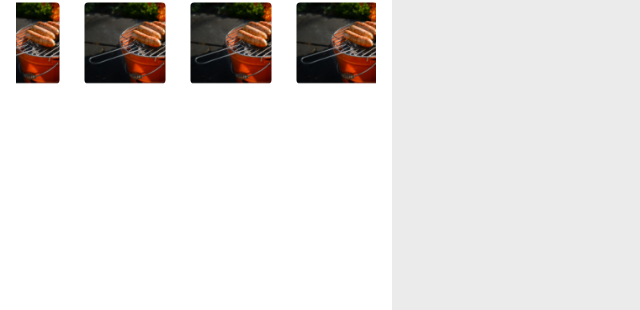
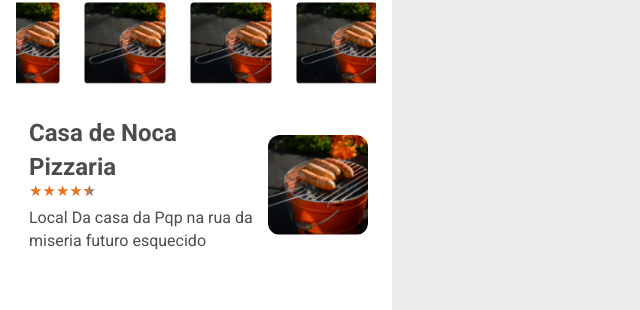
Before and after one commit to mj-lopes/Restaurant-finder, a React (Create React App) app: page / in a window 1280 px wide. Shown: the part 176-486 px from the top of the page, without its empty margins (0-640 px from the left). Built offline with nearby package versions, Linux system fonts and the light colour scheme.

Commit message:
Adicionado componentes sobre info dos restaurantes e modal

```diff
--- a/package.json
+++ b/package.json
@@ -8,8 +8,10 @@
     "@testing-library/jest-dom": "^5.14.1",
     "@testing-library/react": "^11.2.7",
     "@testing-library/user-event": "^12.8.3",
+    "google-map-react": "^2.1.10",
     "react": "^17.0.2",
     "react-dom": "^17.0.2",
+    "react-rating-stars-component": "^2.2.0",
     "react-scripts": "4.0.3",
     "react-slick": "^0.28.1",
     "slick-carousel": "^1.8.1",
--- a/public/index.html
+++ b/public/index.html
@@ -29,5 +29,6 @@
   <body>
     <noscript>You need to enable JavaScript to run this app.</noscript>
     <div id="root"></div>
+    <div id="modal-root"></div>
   </body>
 </html>
--- /dev/null
+++ b/src/components/Modal/Portal/index.jsx
@@ -0,0 +1,8 @@
+import ReactDOM from "react-dom";
+
+const PortalModal = ({ children }) => {
+  const portal = document.getElementById("modal-root");
+  return ReactDOM.createPortal(children, portal);
+};
+
+export default PortalModal;
--- /dev/null
+++ b/src/components/Modal/index.jsx
@@ -0,0 +1,69 @@
+import React, { useEffect } from "react";
+import styled from "styled-components";
+
+import Portal from "./Portal";
+
+const Modal = ({ children, open, onClose }) => {
+  useEffect(() => {
+    function onEsc(e) {
+      if (e.keyCode === 27) onClose();
+    }
+    window.addEventListener("keydown", onEsc);
+
+    return () => {
+      window.removeEventListener("keydown", onEsc);
+    };
+  }, [onClose]);
+
+  if (!open) return null;
+
+  function onOverlayClick() {
+    onClose();
+  }
+
+  function onDialogClick(e) {
+    e.stopPropagation();
+  }
+
+  return (
+    <Portal>
+      <Overlay onClick={onOverlayClick}>
+        <InfoModal onClick={onDialogClick}>{children}</InfoModal>
+      </Overlay>
+    </Portal>
+  );
+};
+
+const Overlay = styled.div`
+  position: fixed;
+  top: 0;
+  right: 0;
+  left: 0;
+  bottom: 0;
+
+  display: flex;
+  justify-content: center;
+  align-items: center;
+  width: 100%;
+  height: 100%;
+
+  background-color: rgba(78, 89, 131, 0.5);
+  backdrop-filter: blur(5px);
+
+  z-index: 1000;
+`;
+
+const InfoModal = styled.div`
+  display: flex;
+  flex-direction: column;
+  justify-content: space-between;
+  max-height: calc(100% - 144px);
+  width: 500px;
+  padding: 24px;
+  background-color: white;
+
+  box-shadow: 0 0 32px rgba(78, 89, 131, 0.2);
+  border-radius: 8px;
+`;
+
+export default Modal;
--- /dev/null
+++ b/src/components/RestaurantCard/index.jsx
@@ -0,0 +1,78 @@
+import styled from "styled-components";
+import Stars from "react-rating-stars-component";
+
+import restaurante from "../../assets/restaurante-fake.png";
+
+const Restaurant = styled.div`
+  display: flex;
+  justify-content: space-between;
+  align-items: center;
+  gap: 0.5rem;
+
+  margin-top: 5px;
+  padding: 8px;
+  padding-left: 8px;
+
+  cursor: pointer;
+
+  background-color: white;
+  border-left: 5px solid transparent;
+  transition: 0.3s;
+
+  &:hover {
+    border-color: ${(props) => props.theme.color.primary};
+    border-radius: 8px;
+  }
+`;
+
+const RestaurantInfo = styled.div`
+  display: flex;
+  flex-direction: column;
+`;
+
+const RestaurantTitle = styled.h2`
+  font-family: ${(props) => props.theme.fonts.regular};
+  color: ${(props) => props.theme.color.text};
+  font-size: 1.5rem;
+  font-weight: bold;
+  line-height: 1.4;
+`;
+
+const RestaurantAddress = styled.span`
+  font-family: ${(props) => props.theme.fonts.regular};
+  color: ${(props) => props.theme.color.text};
+  font-size: 1rem;
+  line-height: 1.4;
+  margin-top: 0.5rem;
+`;
+
+const RestaurantPhoto = styled.img`
+  width: 100px;
+  height: 100px;
+  object-fit: cover;
+
+  display: block;
+  border-radius: 12px;
+`;
+
+export const RestaurantCard = () => (
+  <Restaurant>
+    <RestaurantInfo>
+      <RestaurantTitle>Casa de Noca Pizzaria</RestaurantTitle>
+      <Stars
+        count={5}
+        value={4.5}
+        edit={false}
+        isHalf
+        activeColor={"#E7711C"}
+      />
+      <RestaurantAddress>
+        Local Da casa da Pqp na rua da miseria futuro esquecido
+      </RestaurantAddress>
+    </RestaurantInfo>
+    <RestaurantPhoto
+      src={restaurante}
+      alt={"foto do restaurante"}
+    ></RestaurantPhoto>
+  </Restaurant>
+);
--- a/src/components/index.js
+++ b/src/components/index.js
@@ -1 +1,3 @@
-export * from "./imageCard";
+export * from "./ImageCard";
+export * from "./RestaurantCard";
+export * from "./Modal";
--- a/src/pages/Home/index.jsx
+++ b/src/pages/Home/index.jsx
@@ -6,10 +6,12 @@ import { Container, Search, Wrapper, CarouselTitle, Carousel } from "./styles";
 
 import logo from "../../assets/logo.svg";
 import restaurante from "../../assets/restaurante-fake.png";
-import { ImageCard } from "../../components";
+import { ImageCard, RestaurantCard } from "../../components";
+import Modal from "../../components/Modal";
 
 const Home = () => {
   const [inputValue, setInputValue] = useState("");
+  const [modalOpened, setModalOpened] = useState(false);
 
   const carrouselSetting = {
     dots: false,
@@ -18,10 +20,12 @@ const Home = () => {
     slidesToShow: 4,
     slidesToScroll: 4,
     adaptiveHeight: true,
+    arrows: false,
   };
 
   return (
     <Wrapper>
+      <Modal open={modalOpened} onClose={() => setModalOpened(!modalOpened)} />
       <Container>
         <Search>
           <h1>
@@ -51,6 +55,7 @@ const Home = () => {
           <ImageCard photo={restaurante} />
           <ImageCard photo={restaurante} />
         </Carousel>
+        <RestaurantCard />
       </Container>
     </Wrapper>
   );
```
Also changed, not shown: 1 other file (tests, documents, lock files or other folders).
